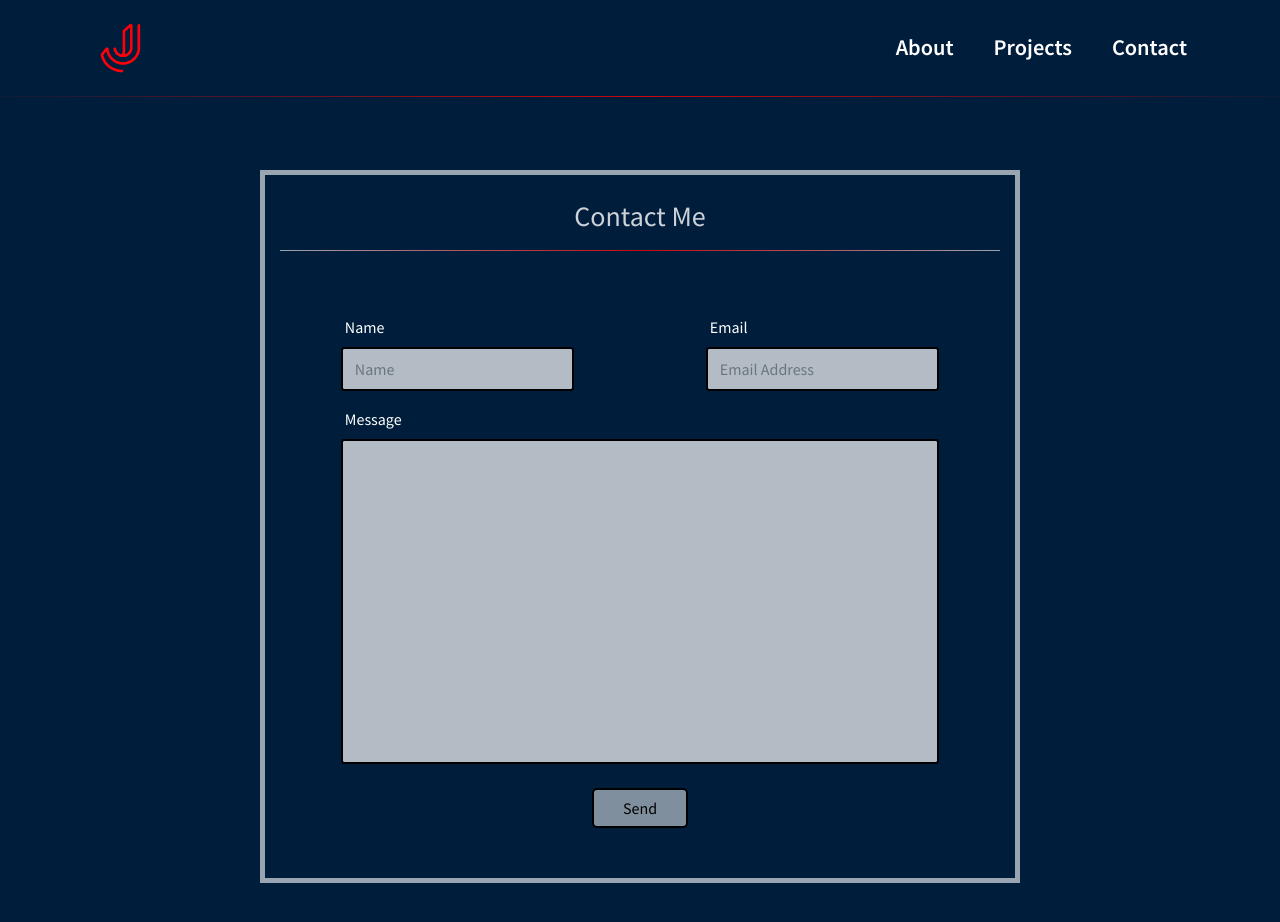
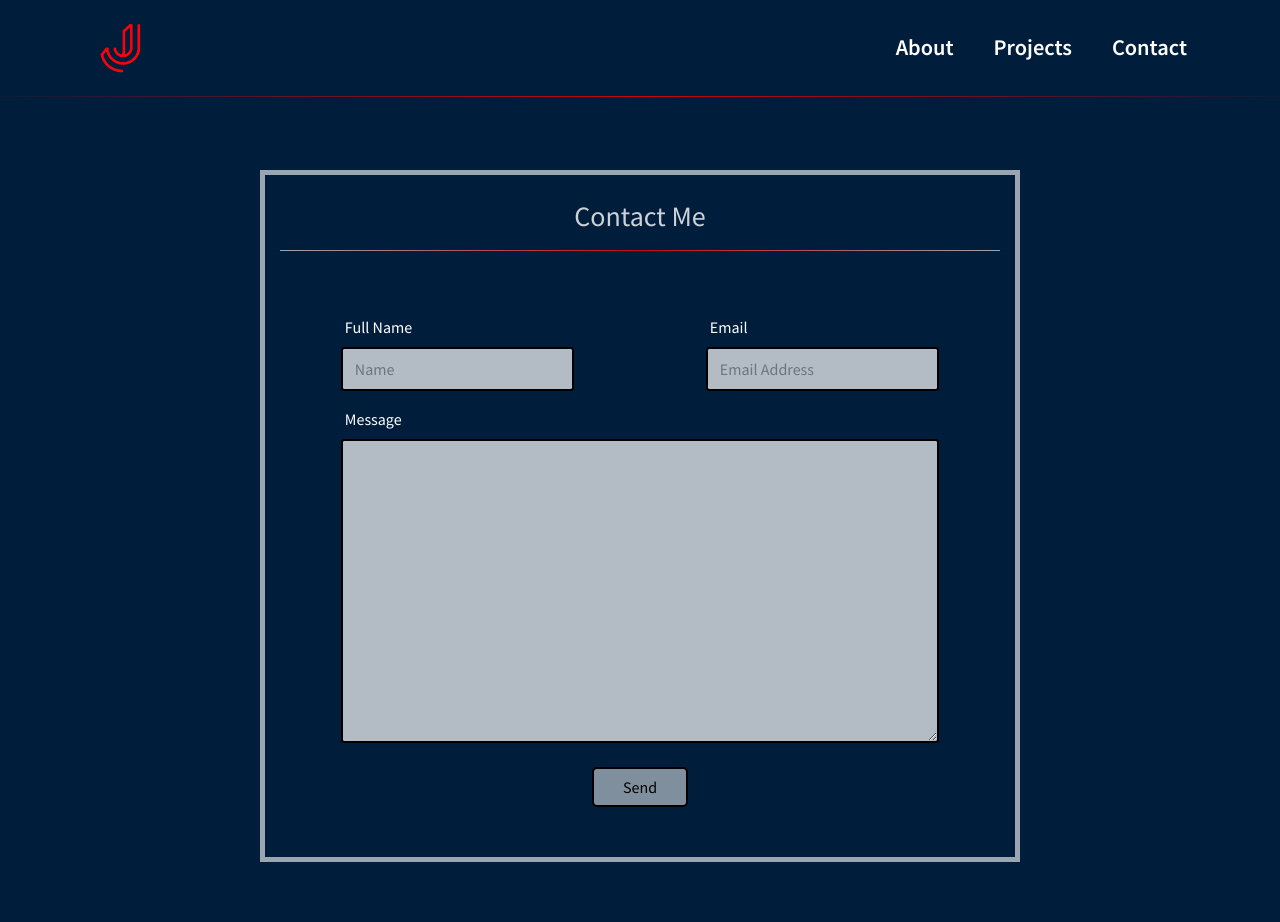
Before and after one commit to JonTrader/jmontoya, a React (Create React App) app: page /contact in a window 1280 px wide. Shown: the top 922 px of the page. Built offline with nearby package versions, Linux system fonts and the light colour scheme.

Commit message:
added front-end code for email feature

```diff
--- a/src/CSS/contact.css
+++ b/src/CSS/contact.css
@@ -32,11 +32,6 @@
     border-radius: 3px;
 }
 
-.contactTextarea
-{
-    height: 325px;
-}
-
 .submitBtn
 {
     width: 6rem;
@@ -53,3 +48,15 @@
     color: white;
     border-color: rgba(255, 0, 0, 0.75);
 }
+
+.success-msg
+{
+  color: green;
+  padding:10px 5px;
+}
+
+.err-msg
+{
+  color: red;
+  padding:10px 5px;
+}
--- a/src/Pages/contact.js
+++ b/src/Pages/contact.js
@@ -19,6 +19,31 @@ export default class Contact extends React.Component {
             disabled: false,
             emailSent: null
         }
+    }
+
+    handleChange = (event) =>
+    {
+
+        const target = event.target;
+        const value = target.type === 'checkbox' ? target.checked : target.value;
+        const name = target.name;
+
+        this.setState({
+            [name]: value
+        })
+
+    }
+
+    handleSubmit = (event) =>
+    {
+        event.preventDefault();
+
+        this.setState({
+            disabled: true,
+            emailSent: true
+        })
+
+
     }
 
     render() {
@@ -46,34 +71,37 @@ export default class Contact extends React.Component {
                             <br/>
                             <br/>
 
-                            <Form>
+                            <Form onSubmit={this.handleSubmit}>
 
                                 <Form.Row className="justify-content-around">
-                                    <Form.Group as={Col} xs={8} md={4} controlId="formGridName">
-                                        <Form.Label className="text-white pl-1">Name</Form.Label>
-                                        <Form.Control type="text" placeholder="Name" required={true}/>
+                                    <Form.Group as={Col} xs={8} md={4}>
+                                        <Form.Label htmlFor="fullName" className="text-white pl-1">Full Name</Form.Label>
+                                        <Form.Control id="fullName" name="name" value={this.state.name} type="text" placeholder="Name" required={true} onChange={this.handleChange}/>
                                     </Form.Group>
 
-                                    <Form.Group as={Col} xs={8} md={4} controlId="formGridEmail">
-                                        <Form.Label className="text-white pl-1">Email</Form.Label>
-                                        <Form.Control type="email" placeholder="Email Address" required={true} />
+                                    <Form.Group as={Col} xs={8} md={4}>
+                                        <Form.Label htmlFor="email" className="text-white pl-1">Email</Form.Label>
+                                        <Form.Control id="email" name="email" type="email" value={this.state.email} placeholder="Email Address" required={true} onChange={this.handleChange} />
                                     </Form.Group>
                                 </Form.Row>
 
                                 <Form.Row className="justify-content-around">
 
-                                    <Form.Group as={Col} xs={8} md={10} controlId="formGridMessage">
-                                        <Form.Label className="text-white pl-1">Message</Form.Label>
-                                        <Form.Control className="contactTextarea" type="text" required={true}/>
+                                    <Form.Group as={Col} xs={8} md={10}>
+                                        <Form.Label htmlFor="message" className="text-white pl-1">Message</Form.Label>
+                                        <Form.Control id="message" name="message" value={this.state.message} as="textarea" rows="12" required={true} onChange={this.handleChange}/>
                                     </Form.Group>
 
                                 </Form.Row>
 
                                 <Row className="justify-content-center mt-2">
-                                        <Button type="submit" className="submitBtn">
+                                        <Button type="submit" className="submitBtn" disabled={this.state.disabled}>
                                             Send
                                         </Button>
                                 </Row>
+
+                                {this.state.emailSent === true && <p className="success-msg" >Email Sent</p> }
+                                {this.state.emailSent === false && <p className="err-msg" >Email Not Sent</p> }
 
                             </Form>
 
```
Also changed, not shown: public/manifest.json.
